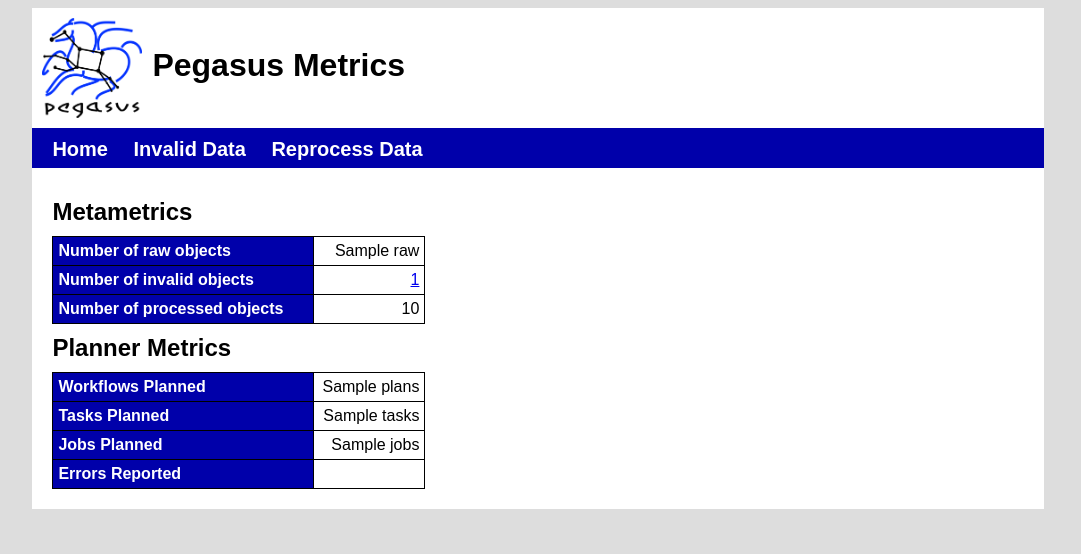
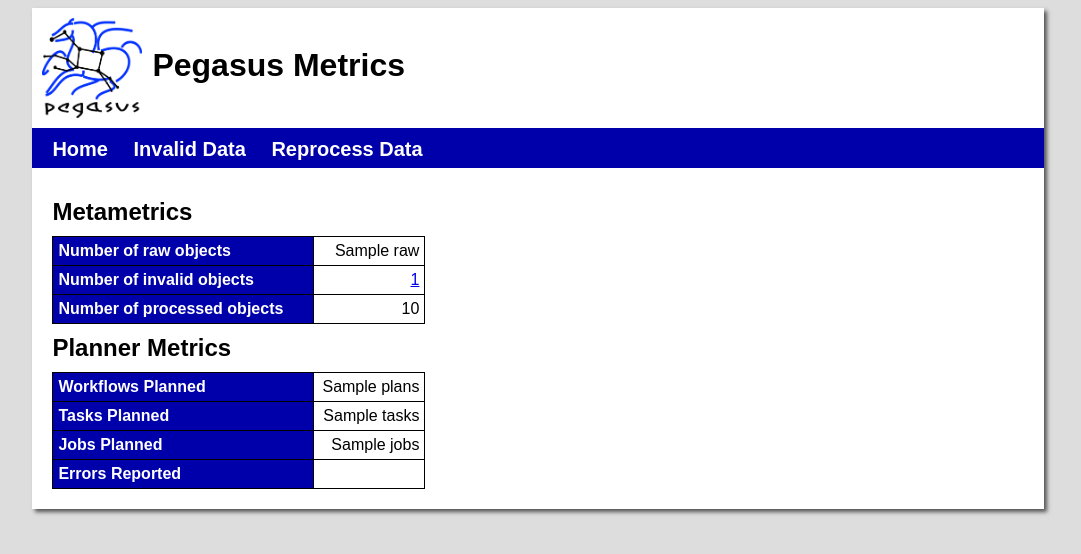
Before and after one commit to pegasus-isi/pegasus-metrics, a Python web app: template pegasus/metrics/templates/index.html in a window 1280 px wide. Shown: the top 554 px of the page, without its empty margins (102-1183 px from the left). Run offline with Jinja, Linux system fonts and the light colour scheme; the template is opened without the code that fills it: most values are stand-ins (such as "Sample title", 1, 10 or a date in 2020).

Commit message:
Add drop shadow

```diff
--- a/pegasus/metrics/static/style.css
+++ b/pegasus/metrics/static/style.css
@@ -36,6 +36,9 @@
     margin-left: auto;
     margin-right: auto;
     background-color: #FFFFFF;
+    -moz-box-shadow: 3px 3px 4px #555;
+    -webkit-box-shadow: 3px 3px 4px #555;
+    box-shadow: 3px 3px 4px #555;
 }
 
 #navigation {
```
